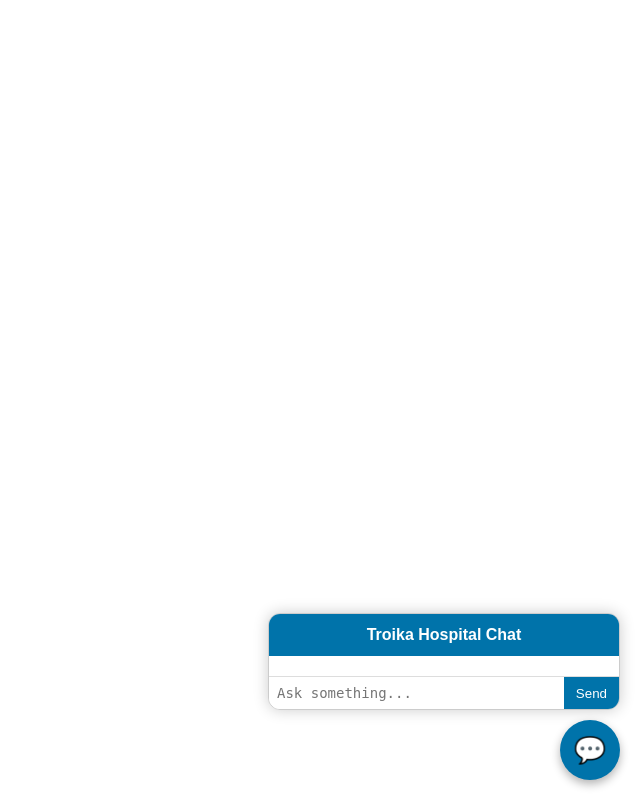
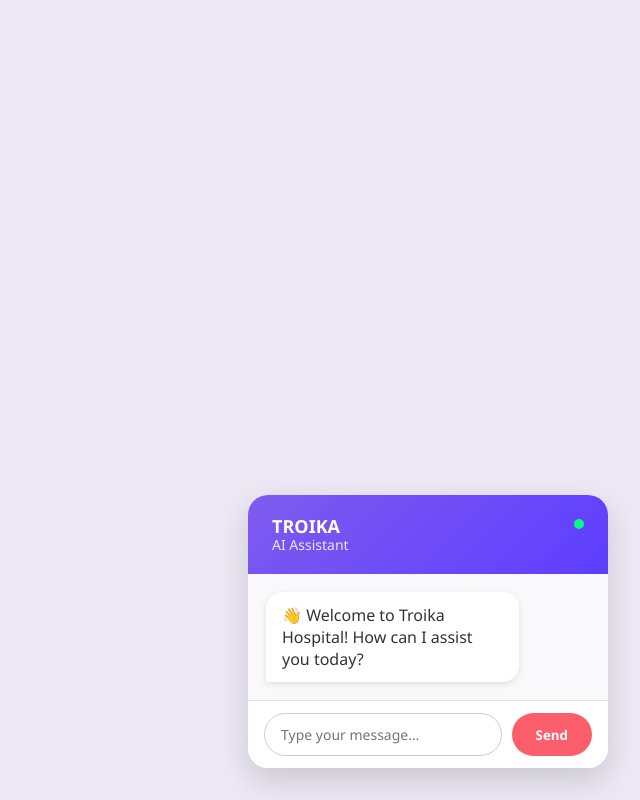
Before and after one commit to mansuri-sabit/chatbot, a Flask app: page / in a window 1280 px wide. Shown: the whole page, without its empty margins (640-1280 px from the left). Run offline with Flask 3, Linux system fonts and the light colour scheme.

Commit message:
Update index.html
Glassy ui

```diff
--- a/templates/index.html
+++ b/templates/index.html
@@ -1,120 +1,84 @@
 <!DOCTYPE html>
 <html lang="en">
 <head>
-  <meta charset="UTF-8">
-  <title>Troika Hospital Chatbot</title>
+  <meta charset="UTF-8" />
+  <meta name="viewport" content="width=device-width,initial-scale=1.0" />
+  <title>Troika Hospital Chat</title>
+
   <style>
-    body {
-      font-family: Arial, sans-serif;
+    /* ---------- base ---------- */
+    *{box-sizing:border-box;font-family:"Segoe UI",sans-serif;margin:0;padding:0}
+    body{background:#ece9f5;height:100vh;display:flex;justify-content:flex-end;align-items:flex-end;padding:24px}
+
+    /* ---------- chat shell ---------- */
+    #chatBox{
+      width:360px;max-height:560px;
+      display:flex;flex-direction:column;
+      position:fixed;bottom:32px;right:32px;z-index:999;
+      background:#fff;border-radius:20px;overflow:hidden;
+      box-shadow:0 12px 32px rgba(0,0,0,.15)
     }
 
-    /* Floating button */
-    #chatToggle {
-      position: fixed;
-      bottom: 20px;
-      right: 20px;
-      background: #0073aa;
-      color: #fff;
-      border: none;
-      border-radius: 50%;
-      width: 60px;
-      height: 60px;
-      font-size: 26px;
-      cursor: pointer;
-      z-index: 1000;
-      box-shadow: 0 4px 10px rgba(0,0,0,0.3);
+    /* header */
+    #chatHeader{
+      background:linear-gradient(135deg,#7e5bef,#5d3eff);
+      padding:22px 24px;color:#fff;font-weight:700;font-size:18px;line-height:1.1;
+      position:relative
+    }
+    #chatHeader small{display:block;font-weight:400;font-size:14px;opacity:.85}
+    #chatHeader::after{
+      content:"";width:10px;height:10px;border-radius:50%;
+      background:#00ff80;position:absolute;top:24px;right:24px
     }
 
-    /* Chat box */
-    #chatBox {
-      display: none;
-      position: fixed;
-      bottom: 90px;
-      right: 20px;
-      width: 350px;
-      max-height: 500px;
-      border: 1px solid #ccc;
-      border-radius: 12px;
-      background: #fff;
-      box-shadow: 0 0 15px rgba(0, 0, 0, 0.2);
-      z-index: 999;
-      overflow: hidden;
-      display: flex;
-      flex-direction: column;
+    /* message area */
+    #chatMessages{
+      flex:1;padding:18px;overflow-y:auto;background:#f9f9fb;display:flex;flex-direction:column;gap:12px
+    }
+    #chatMessages .user{
+      align-self:flex-end;background:linear-gradient(135deg,#7e5bef,#5d3eff);color:#fff;
+      padding:12px 16px;border-radius:16px 16px 2px 16px;max-width:78%;box-shadow:0 2px 6px rgba(0,0,0,.1)
+    }
+    #chatMessages .bot{
+      align-self:flex-start;background:#fff;color:#333;
+      padding:12px 16px;border-radius:16px 16px 16px 2px;max-width:78%;box-shadow:0 2px 6px rgba(0,0,0,.1)
     }
 
-    #chatHeader {
-      background: #0073aa;
-      color: white;
-      padding: 12px;
-      font-weight: bold;
-      text-align: center;
+    /* footer */
+    #chatForm{display:flex;padding:12px 16px;border-top:1px solid #e2e3e8;background:#fff;gap:10px}
+    #chatForm textarea{
+      flex:1;border:1px solid #ccc;border-radius:24px;resize:none;padding:11px 16px;font-size:14px;outline:none
     }
-
-    #chatMessages {
-      padding: 10px;
-      flex: 1;
-      overflow-y: auto;
-      font-size: 14px;
+    #chatForm button{
+      background:#fd5e6b;color:#fff;border:none;padding:0 24px;border-radius:24px;font-weight:600;cursor:pointer
     }
-
-    #chatForm {
-      display: flex;
-      border-top: 1px solid #ddd;
-    }
-
-    #chatForm textarea {
-      flex: 1;
-      padding: 8px;
-      border: none;
-      resize: none;
-      font-size: 14px;
-    }
-
-    #chatForm button {
-      background: #0073aa;
-      color: white;
-      border: none;
-      padding: 8px 12px;
-      cursor: pointer;
-    }
-
-    .bot {
-      margin: 8px 0;
-      color: #333;
-    }
-
-    .user {
-      text-align: right;
-      margin: 8px 0;
-      color: #0073aa;
-    }
+    #chatForm button:hover{background:#e94b58}
   </style>
 </head>
 <body>
 
-<!-- Floating button -->
-<button id="chatToggle">💬</button>
+  <div id="chatBox">
+    <div id="chatHeader">
+      TROIKA<br><small>AI Assistant</small>
+    </div>
 
-<!-- Chat window -->
-<div id="chatBox">
-  <div id="chatHeader">Troika Hospital Chat</div>
     <div id="chatMessages"></div>
+
     <form id="chatForm">
-    <textarea name="message" placeholder="Ask something..." rows="1" required></textarea>
+      <textarea name="message" placeholder="Type your message…" rows="1" required></textarea>
       <button type="submit">Send</button>
     </form>
   </div>
 
   <script>
-  const toggle = document.getElementById("chatToggle");
-  const box = document.getElementById("chatBox");
-  const form = document.getElementById("chatForm");
-  const textarea = form.querySelector("textarea");
-  const messages = document.getElementById("chatMessages");
+    /* ---------- your original JavaScript (slightly trimmed) ---------- */
+    const form      = document.getElementById("chatForm");
+    const textarea  = form.querySelector("textarea");
+    const messages  = document.getElementById("chatMessages");
 
-  toggle.addEventListener("click", () => {
-    box.style.display = box.style.display === "none" || box.style.display === "" ? "flex" : "none";
+    // NEW: add welcome line once the DOM is ready
+    window.addEventListener("DOMContentLoaded", () => {
+      appendMessage("Troika","👋 Welcome to Troika Hospital! How can I assist you today?","bot");
     });
 
     form.addEventListener("submit", async (e) => {
@@ -126,27 +90,26 @@
       textarea.value = "";
 
       try {
-      const res = await fetch("/chat", {
-        method: "POST",
+        const res   = await fetch("/chat", {
+          method : "POST",
           headers: { "Content-Type": "application/json" },
-        body: JSON.stringify({ message: text })
+          body   : JSON.stringify({ message: text })
         });
+        const data  = await res.json();
+        appendMessage("Troika", data.reply || "Sorry, I encountered an error. Please try again later.", "bot");
 
-      const data = await res.json();
-      appendMessage("Troika", data.reply || "Something went wrong", "bot");
       } catch (err) {
-      appendMessage("Error", "Failed to get response", "bot");
+        appendMessage("Error","Sorry, I encountered an error. Please try again later.","bot");
       }
     });
 
-  function appendMessage(sender, text, cls) {
-    const p = document.createElement("p");
-    p.className = cls;
-    p.innerHTML = `<strong>${sender}:</strong> ${text}`;
-    messages.appendChild(p);
+    function appendMessage(sender,text,cls){
+      const div      = document.createElement("div");
+      div.className  = cls;
+      div.textContent= text;
+      messages.appendChild(div);
       messages.scrollTop = messages.scrollHeight;
     }
   </script>
-
 </body>
 </html>
```
Lines whose indentation alone changed are shown as unchanged.
